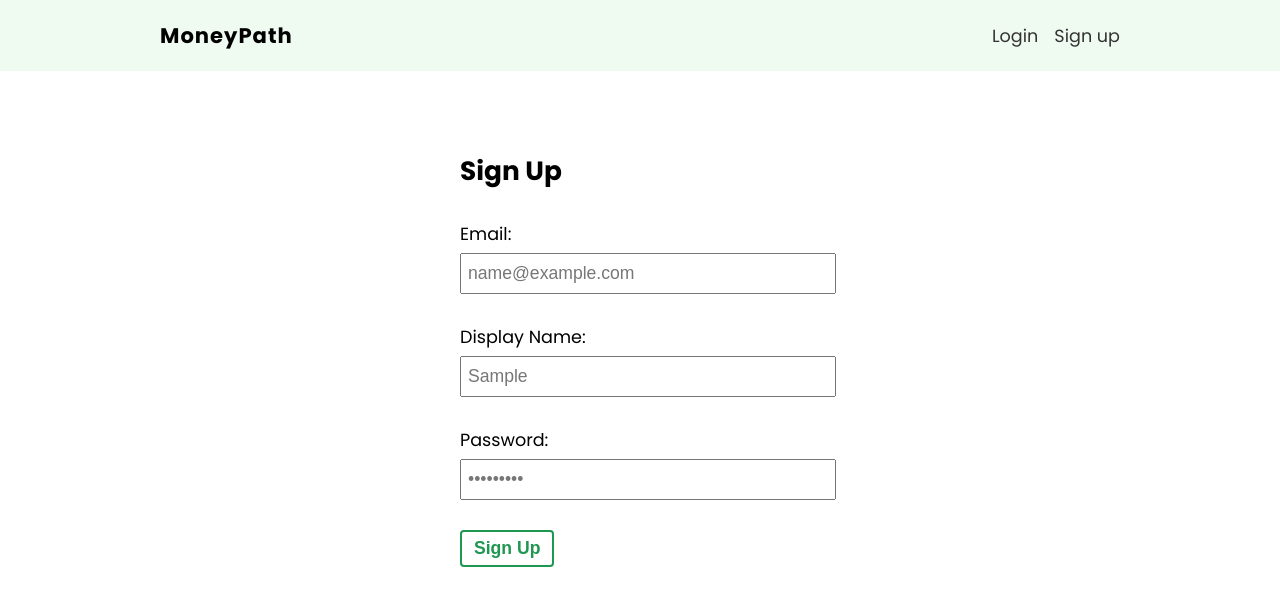
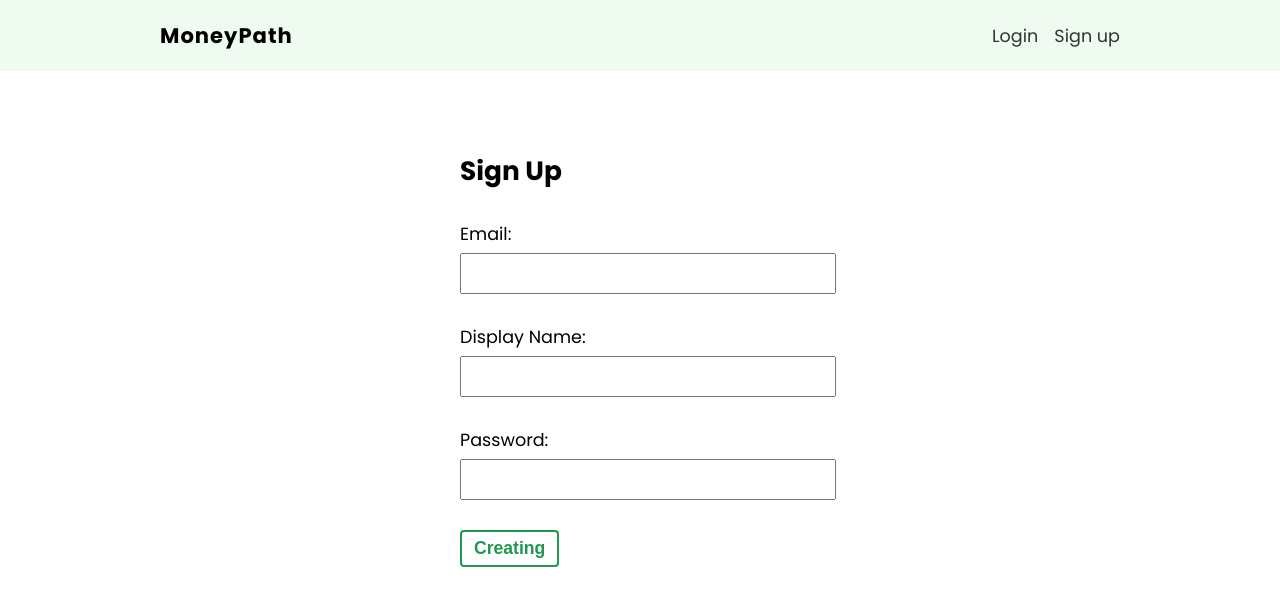
Before and after one commit to bwong-yh/finance-tracker, a React (Create React App) app: page /signup in a window 1280 px wide. Both pictures are taken after typing "name@example.com", "Sample", "Sample123" into the empty fields and a click on the button "Sign Up". Shown: the top 606 px of the page. Built offline with nearby package versions, Linux system fonts and the light colour scheme; no server answers; the HTML template or start-up script is replaced by a standard one.

Commit message:
update code

```diff
--- a/src/pages/signup/Signup.js
+++ b/src/pages/signup/Signup.js
@@ -1,13 +1,25 @@
 import { useState } from 'react';
+import useSignup from '../../hooks/useSignup';
 import './Signup.css';
 
 const Signup = () => {
   const [email, setEmail] = useState('');
   const [password, setPassword] = useState('');
   const [displayName, setDisplayName] = useState('');
+  const { error, isPending, signup } = useSignup();
+
+  const reset = () => {
+    setEmail('');
+    setPassword('');
+    setDisplayName('');
+  };
 
   const handleSubmit = e => {
     e.preventDefault();
+
+    signup(email, password, displayName);
+
+    reset();
   };
 
   return (
@@ -37,7 +49,14 @@ const Signup = () => {
           value={password}
         />
       </label>
-      <button className='btn'>Sign Up</button>
+
+      {!isPending && <button className='btn'>Sign Up</button>}
+      {isPending && (
+        <button className='btn' disabled>
+          Creating
+        </button>
+      )}
+      {error && <p>{error}</p>}
     </form>
   );
 };
```
